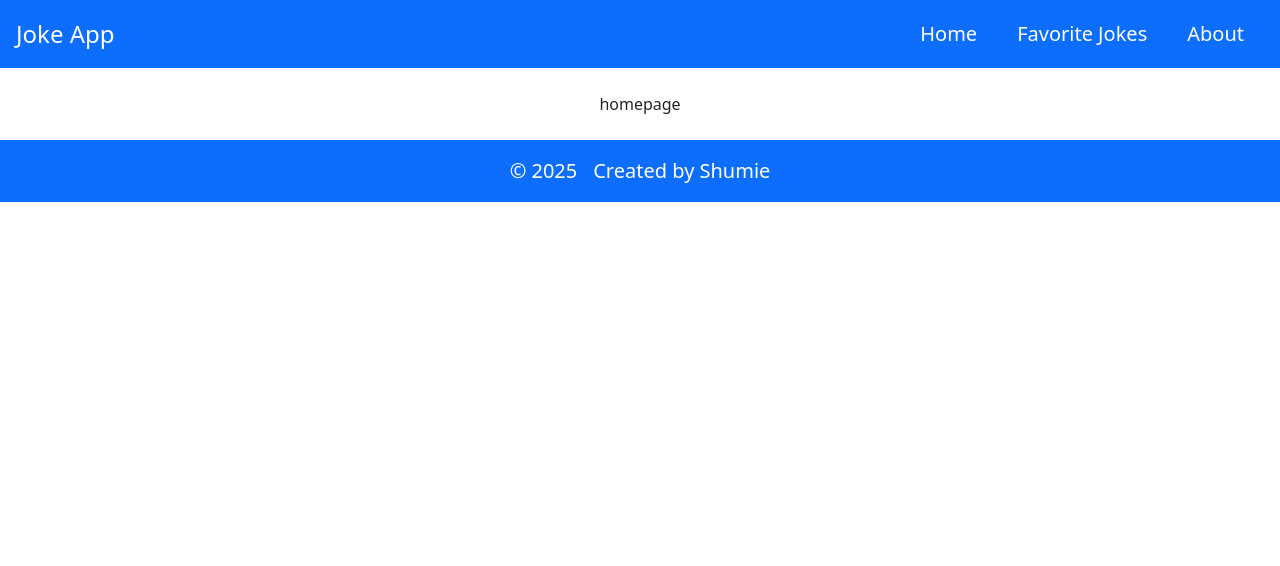
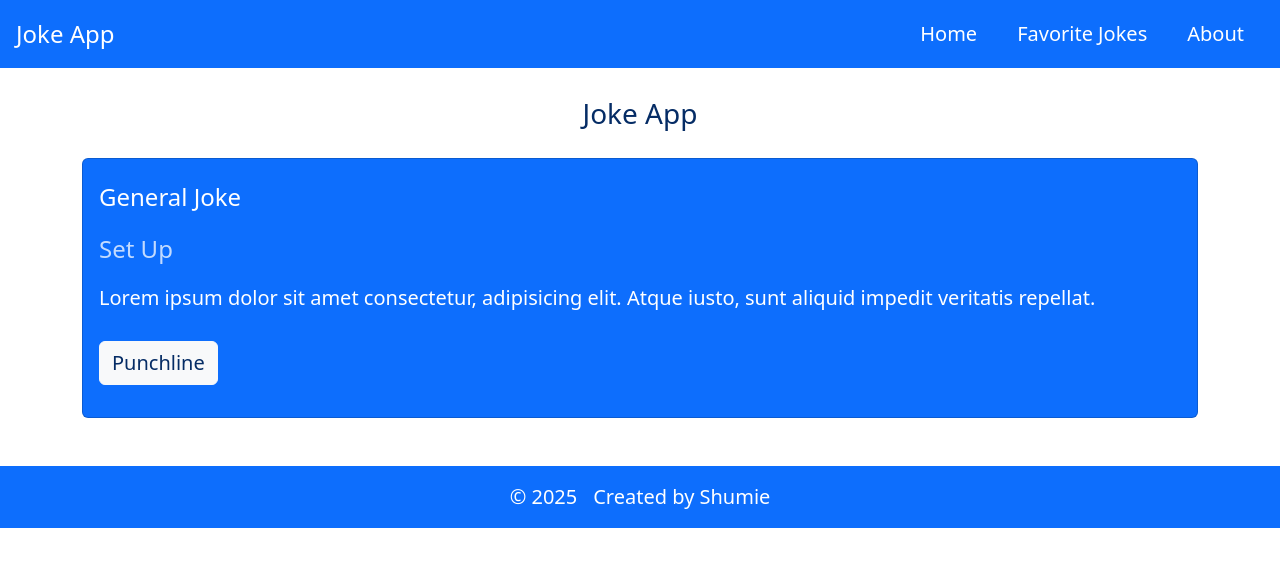
Before and after one commit to Shumieb/JokeWebAppReact, a React (Vite) app: page / in a window 1280 px wide. Shown: the top 566 px of the page. Built offline with nearby package versions, Linux system fonts and the light colour scheme.

Commit message:
created joke card

```diff
--- /dev/null
+++ b/src/components/JokeCard/jokeCard.jsx
@@ -0,0 +1,49 @@
+import React from 'react'
+
+function JokeCard({ showPunchline, handleDisplayPunchline, handleDisplayNextJoke }) {
+    return (
+        <section className='card bg-primary text-white mb-5 pt-1 pb-3'>
+            <div className='card-body text-start'>
+                <p className='fs-4'>General Joke</p>
+                <p className='fs-4 opacity-75'>Set Up</p>
+                <p className='fs-5 pb-2'>Lorem ipsum dolor sit amet consectetur,
+                    adipisicing elit. Atque iusto, sunt aliquid impedit veritatis repellat.
+                </p>
+
+                {
+                    !showPunchline &&
+                    (
+                        <button
+                            className='btn btn-light text-primary-emphasis mt-1 fs-5'
+                            onClick={handleDisplayPunchline}
+                        >
+                            Punchline
+                        </button>
+                    )
+                }
+
+                {
+                    showPunchline &&
+                    (<div className='mt-4'>
+                        <p className='fs-4 opacity-75'>Punchline</p>
+                        <p className='fs-5 pb-2'>Lorem ipsum dolor, sit amet consectetur adipisicing elit. Reiciendis, cupiditate.</p>
+
+                        <div className='d-flex justify-content-between mt-1'>
+                            <button
+                                className='btn btn-light text-primary-emphasis fs-5'
+                                onClick={handleDisplayNextJoke}
+                            >
+                                Next Joke
+                            </button>
+                            <button className='btn btn-light text-primary-emphasis me-2 fs-5'>
+                                Like
+                            </button>
+                        </div>
+                    </div>)
+                }
+            </div>
+        </section>
+    )
+}
+
+export default JokeCard
--- a/src/pages/aboutPage/aboutPage.jsx
+++ b/src/pages/aboutPage/aboutPage.jsx
@@ -2,7 +2,12 @@ import React from 'react'
 
 function AboutPage() {
     return (
-        <div>aboutPage</div>
+        <main className='container text-center'>
+            <p className='fs-3 text-primary-emphasis mb-4'>About</p>
+            <section>
+
+            </section>
+        </main>
     )
 }
 
--- a/src/pages/favJokesPage/favJokesPage.jsx
+++ b/src/pages/favJokesPage/favJokesPage.jsx
@@ -2,7 +2,9 @@ import React from 'react'
 
 function FavJokesPage() {
     return (
-        <div>favJokesPage</div>
+        <main className='container text-center'>
+            favourite jokes
+        </main>
     )
 }
 
--- a/src/pages/homePage/homePage.jsx
+++ b/src/pages/homePage/homePage.jsx
@@ -1,9 +1,26 @@
-import React from 'react'
+import React, { useState } from 'react'
+import JokeCard from '../../components/JokeCard/jokeCard';
 
 function HomePage() {
+
+    const [showPunchline, setShowPunchline] = useState(false);
+
+    const handleDisplayPunchline = () => {
+        setShowPunchline(!showPunchline);
+    }
+
+    const handleDisplayNextJoke = () => {
+        setShowPunchline(!showPunchline);
+    }
+
     return (
         <main className='container text-center'>
-            homepage
+            <p className='fs-3 text-primary-emphasis mb-4'>Joke App</p>
+            <JokeCard
+                showPunchline={showPunchline}
+                handleDisplayPunchline={handleDisplayPunchline}
+                handleDisplayNextJoke={handleDisplayNextJoke}
+            />
         </main>
     )
 }
```
